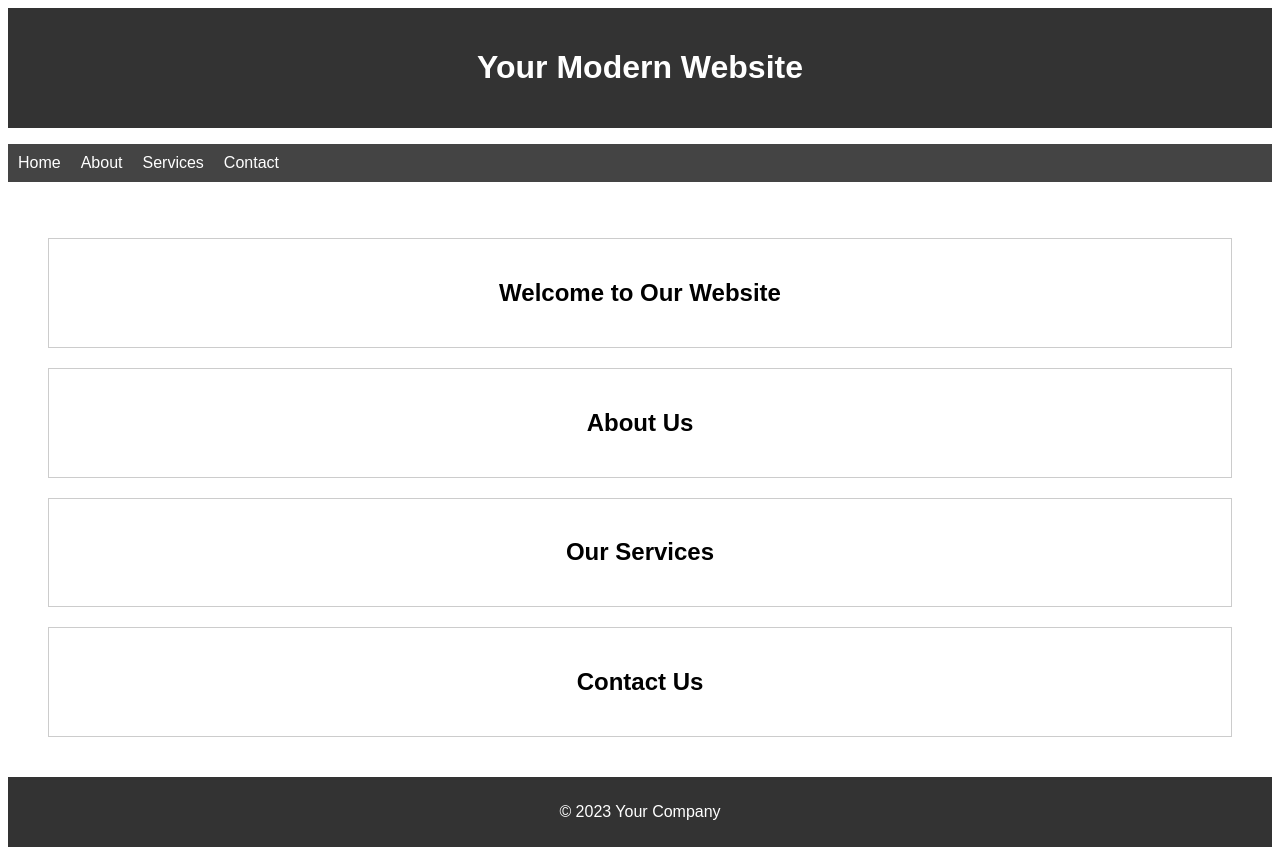
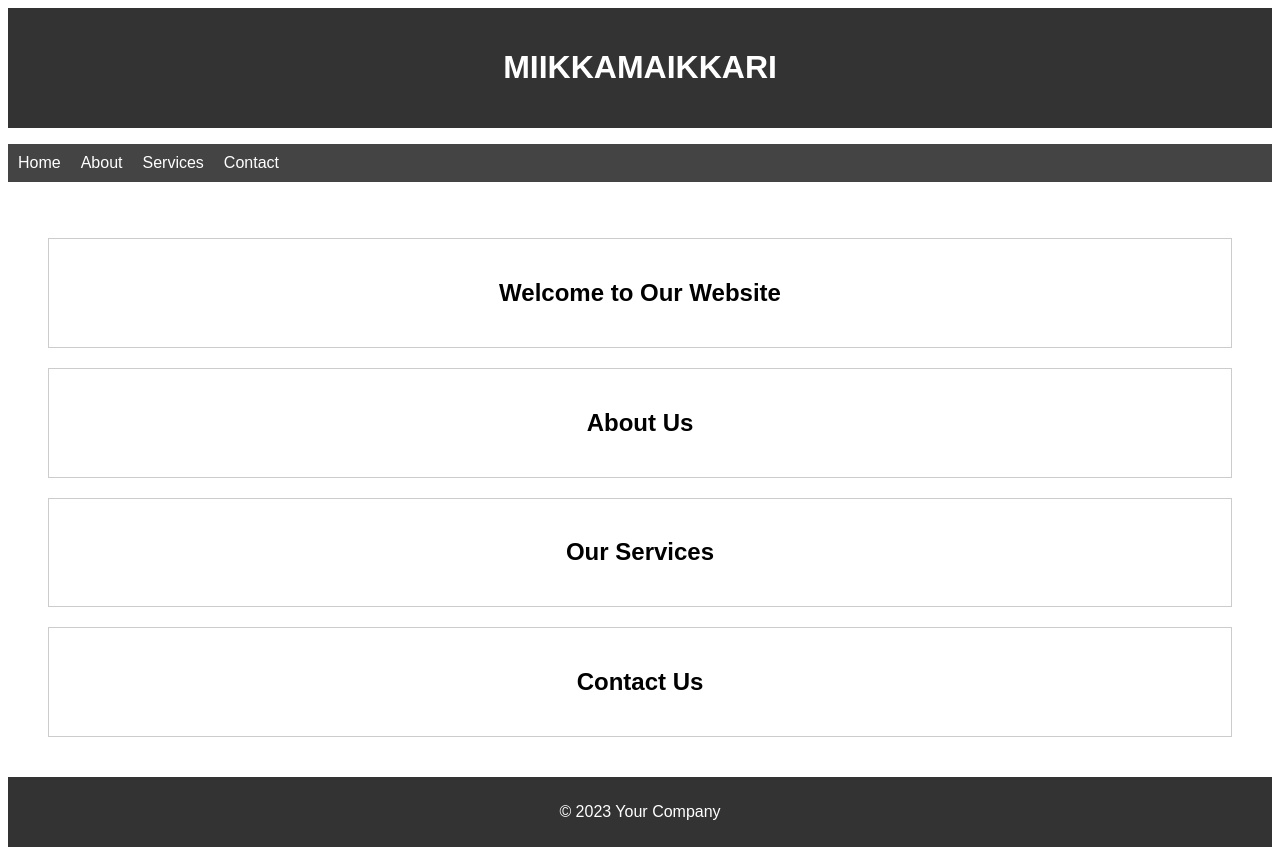
Before and after one commit to miikkamaikkari/233, a plain HTML site: page index.html in a window 1280 px wide. Drawn offline with Linux system fonts and the light colour scheme.

Commit message:
Update index.html

```diff
--- a/index.html
+++ b/index.html
@@ -3,12 +3,12 @@
 <head>
     <meta charset="UTF-8">
     <meta name="viewport" content="width=device-width, initial-scale=1.0">
-    <title>Your Modern Website</title>
+    <title>MIIKKAMAIKKARI</title>
     <link rel="stylesheet" href="style.css">
 </head>
 <body>
     <header>
-        <h1>Your Modern Website</h1>
+        <h1>MIIKKAMAIKKARI</h1>
     </header>
     <nav>
         <ul>
```
